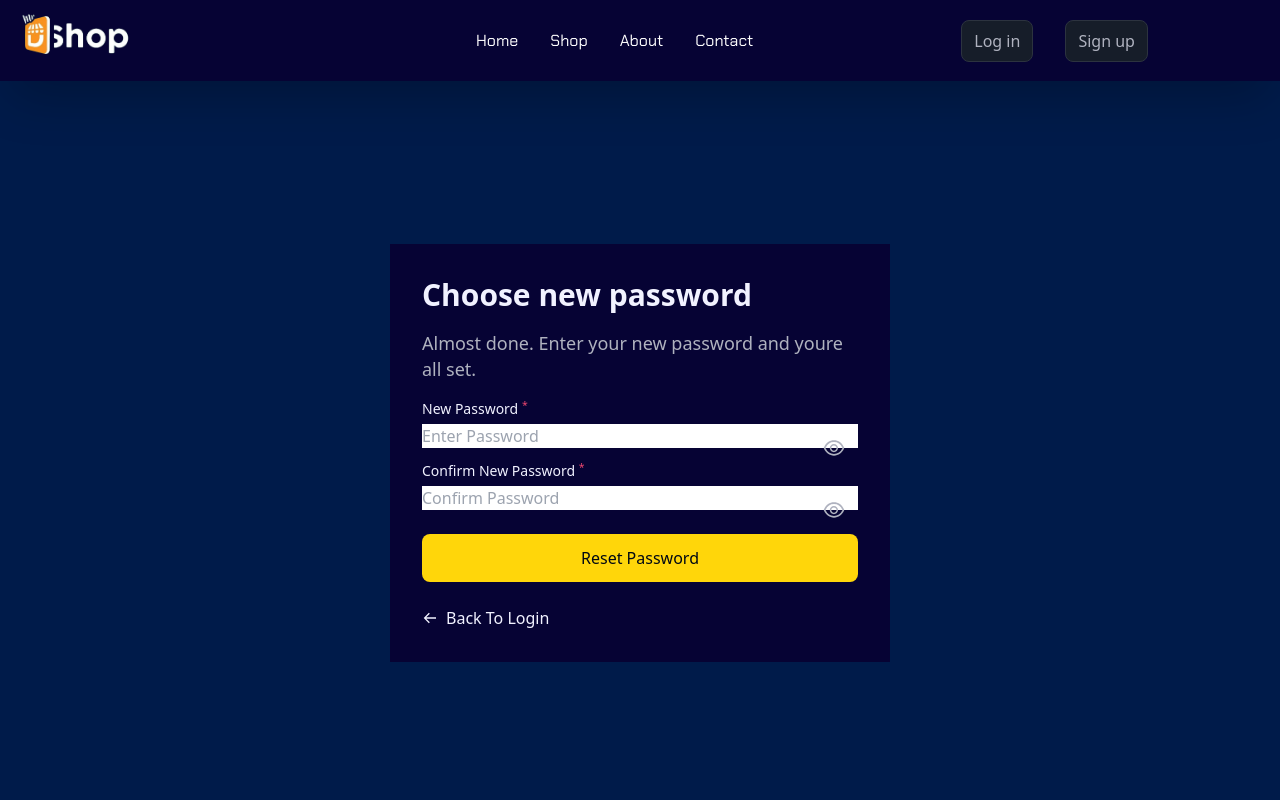
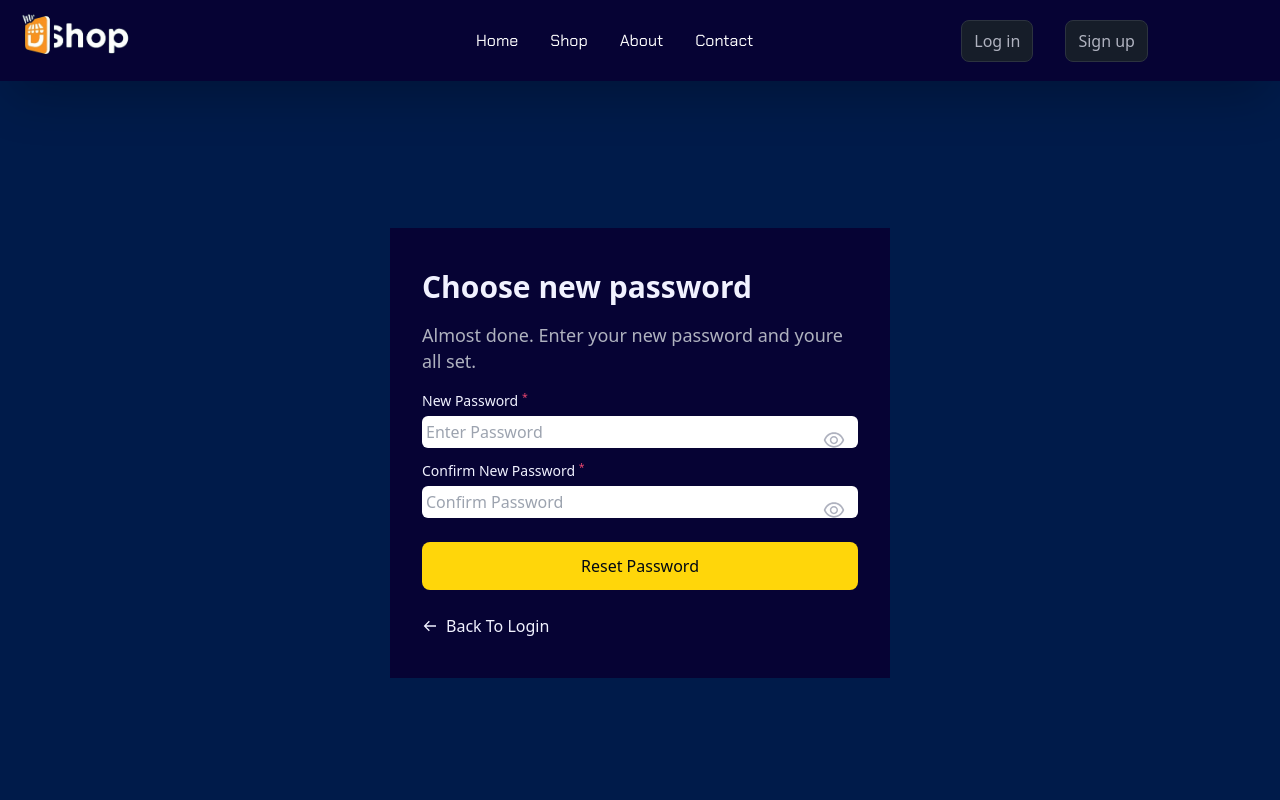
Before and after one commit to shubhanshurav/e-Shopping-store, a React (Create React App) app: page /update-password/1 in a window 1280 px wide. Shown: the top 800 px of the page. Built offline with nearby package versions, Linux system fonts and the light colour scheme.

Commit message:
fix forget password issue

```diff
--- a/src/pages/UpdatePassword.jsx
+++ b/src/pages/UpdatePassword.jsx
@@ -39,7 +39,7 @@ function UpdatePassword() {
       {loading ? (
         <div className="spinner"></div>
       ) : (
-        <div className="max-w-[500px] p-4 lg:p-8 bg-bluebg-200">
+        <div className="max-w-[500px] px-4 lg:px-8 py-10 bg-bluebg-200">
           <h1 className="text-[1.875rem] font-semibold leading-[2.375rem] text-richblack-5">
             Choose new password
           </h1>
@@ -58,7 +58,7 @@ function UpdatePassword() {
                 value={password}
                 onChange={handleOnChange}
                 placeholder="Enter Password"
-                className="form-style w-full !pr-10"
+                className="form-style w-full !pr-10 p-1 rounded-md"
               />
               <span
                 onClick={() => setShowPassword((prev) => !prev)}
@@ -82,7 +82,7 @@ function UpdatePassword() {
                 value={confirmPassword}
                 onChange={handleOnChange}
                 placeholder="Confirm Password"
-                className="form-style w-full !pr-10"
+                className="form-style w-full !pr-10 p-1 rounded-md"
               />
               <span
                 onClick={() => setShowConfirmPassword((prev) => !prev)}
```
